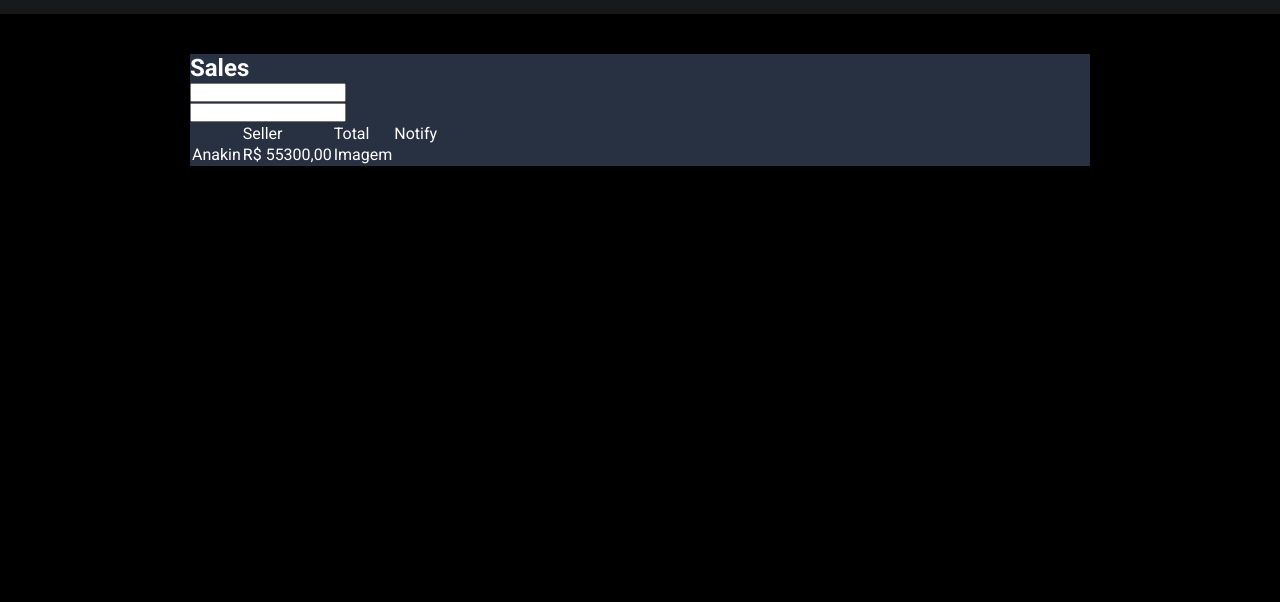
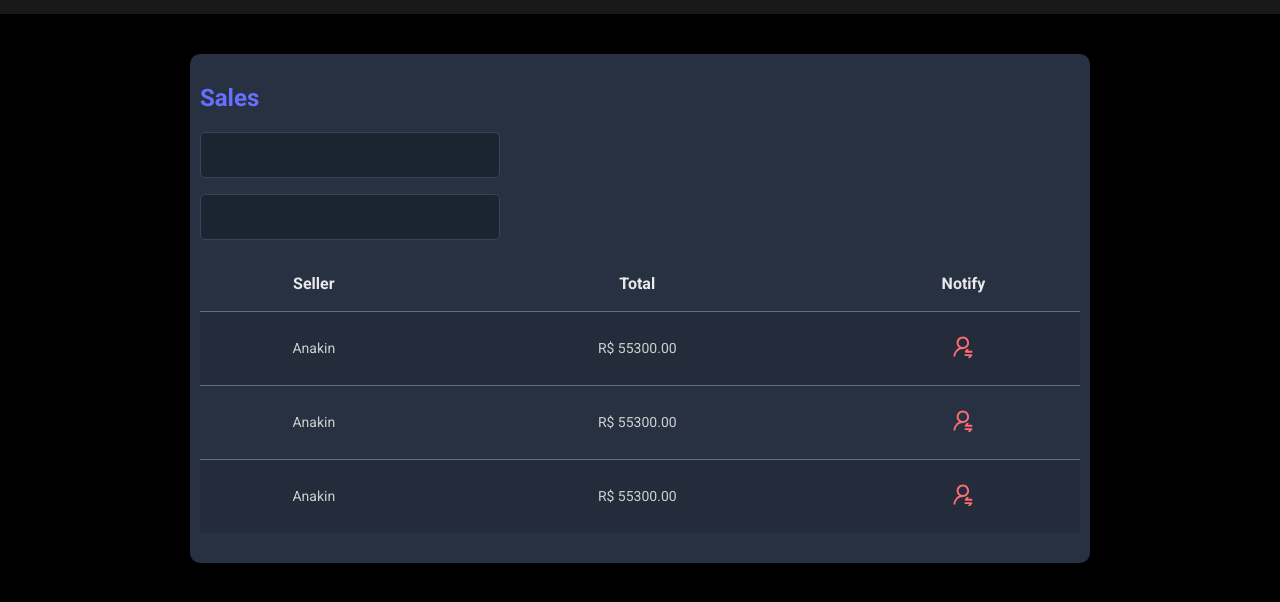
Before and after one commit to tiagoc0sta/Spring_React_YT_NelioA, a plain HTML site: page DSMETA-CSS/Index.html in a window 1280 px wide. Shown: the part 186-788 px from the top of the page. Drawn offline with Linux system fonts and the light colour scheme.

Commit message:
table added

```diff
--- a/DSMETA-CSS/Index.html
+++ b/DSMETA-CSS/Index.html
@@ -24,30 +24,40 @@
       <section id="sales">
         <div class="dsmeta-container">
           <div class="dsmeta-card">
-                <h2>Sales</h2>
+                <h2 class="dsmeta-sales-title">Sales</h2>
                 <div>
-                  <div>
-                    <input type="text">
+                  <div class="dsmeta-form-control-container">
+                    <input class="dsmeta-form-control" type="text">
                   </div>
-                  <div>
-                    <input type="text">
+                  <div class="dsmeta-form-control-container">
+                    <input class="dsmeta-form-control" type="text">
                   </div>
                 </div>
 
                 <div>
-                  <table>
+                  <table class="dsmeta-salles-table">
                     <thead>
-                      <th>
-                        <td>Seller</td>
-                        <td>Total</td>
-                        <td>Notify</td>
-                      </th>
+                      <tr>
+                        <th>Seller</th>
+                        <th>Total</th>
+                        <th>Notify</th>
+                      </tr>
                     </thead>
                     <tbody>
                       <tr>
                         <td>Anakin</td>
-                        <td>R$ 55300,00</td>
-                        <td>Imagem</td>
+                        <td>R$ 55300.00</td>
+                        <td><img src="notification-icon.svg" alt="Notify"></td>
+                      </tr>
+                      <tr>
+                        <td>Anakin</td>
+                        <td>R$ 55300.00</td>
+                        <td><img src="notification-icon.svg" alt="Notify"></td>
+                      </tr>
+                      <tr>
+                        <td>Anakin</td>
+                        <td>R$ 55300.00</td>
+                        <td><img src="notification-icon.svg" alt="Notify"></td>
                       </tr>
                     </tbody>
 
--- a/DSMETA-CSS/styles.css
+++ b/DSMETA-CSS/styles.css
@@ -48,6 +48,8 @@ header{
 
 .dsmeta-card {
   background-color: #283142;
+  border-radius: 10px;
+  padding: 30px 10px;
 }
 
 .dsmeta-container {
@@ -59,3 +61,59 @@ header{
 #sales {
   padding: 40px 10px;
 }
+
+.dsmeta-sales-title {
+  color: #676FFF;
+  font-size:24px;
+  margin-bottom: 20px;
+}
+
+.dsmeta-form-control-container {
+  margin-bottom: 16px;
+  max-width: 300px;
+}
+
+.dsmeta-form-control {
+  width: 100%;
+  height:46px;
+  background-color: #1B2531;
+  border: 1px solid #384459;
+  border-radius:5px;
+  color: #9AAABE;
+  padding: 0 20px;
+  font-size: 18px;
+}
+
+.dsmeta-salles-table {
+  width: 100%;
+  border-spacing: 0;
+  border-collapse: collapse;
+}
+
+.dsmeta-salles-table thead {
+  height: 55px;
+  font-size: 16px;
+  color: #E9E9E9;
+  font-weight: 700;
+
+}
+
+.dsmeta-salles-table tbody{
+  font-size:14px;
+  font-weight:400;
+  color: #CFCFCF;
+  text-align: center;
+}
+
+.dsmeta-salles-table tbody tr {
+  height: 74px;
+  border-top: 1px solid #5F6E82;
+}
+
+.dsmeta-salles-table tbody tr:hover > td {
+  background-color: #384459;
+}
+
+.dsmeta-salles-table tbody tr:nth-child(odd){
+  background-color: #242C3B;
+}
```
Also changed, not shown: DSMETA-CSS/notification-icon.svg (added).
